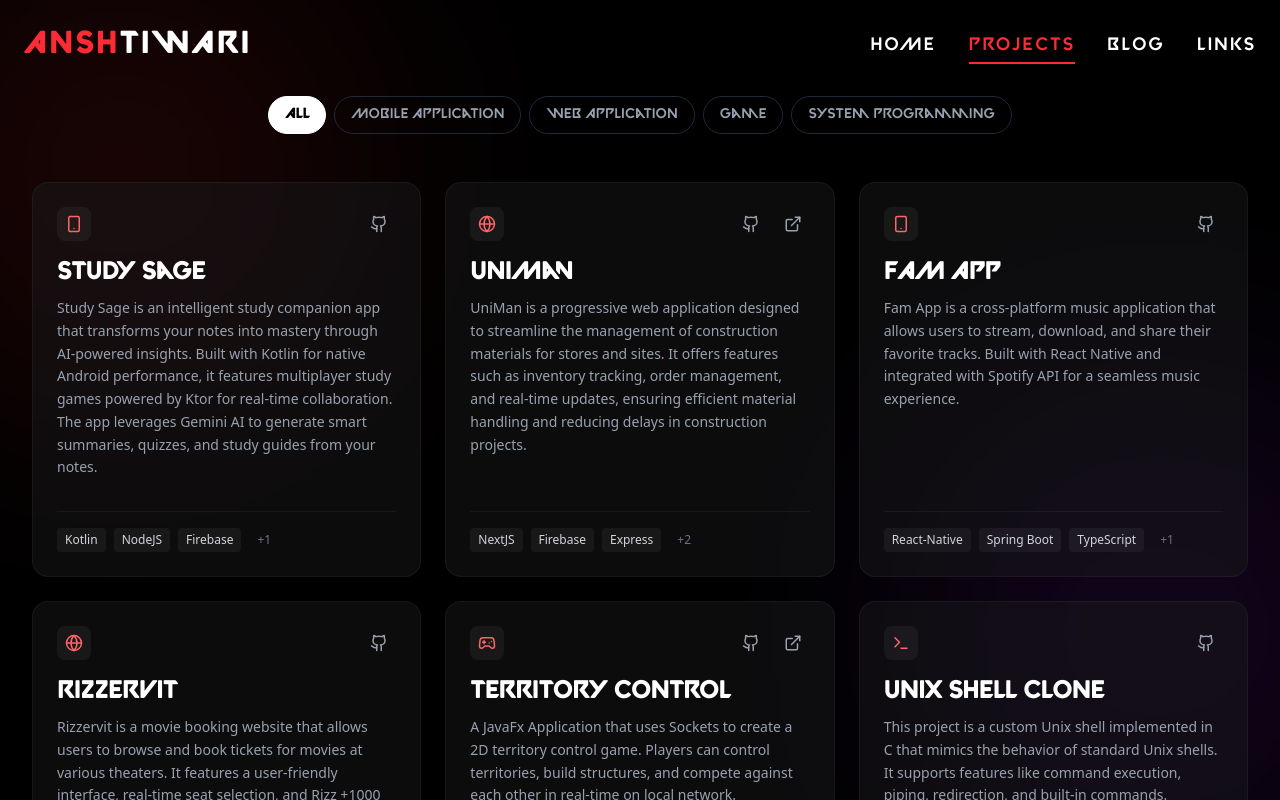
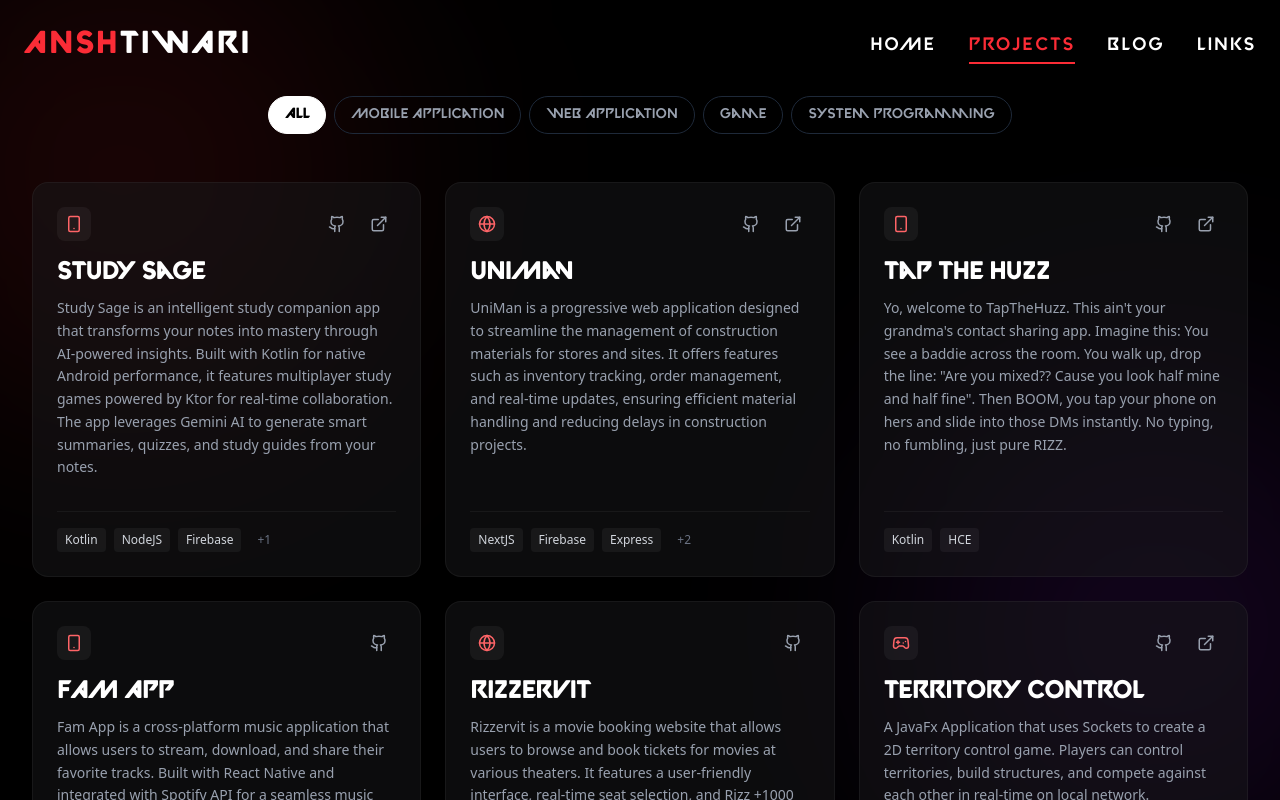
Before and after one commit to CandyRagi/portfolio, a Next.js app: page /Projects in a window 1280 px wide. Shown: the top 800 px of the page. Built offline with nearby package versions, Linux system fonts and the light colour scheme.

Commit message:
Tap the huzz project added.

```diff
--- a/src/app/Projects/page.tsx
+++ b/src/app/Projects/page.tsx
@@ -32,7 +32,7 @@ const projectsData: Project[] = [
       "Study Sage is an intelligent study companion app that transforms your notes into mastery through AI-powered insights. Built with Kotlin for native Android performance, it features multiplayer study games powered by Ktor for real-time collaboration. The app leverages Gemini AI to generate smart summaries, quizzes, and study guides from your notes.",
     tags: ["Kotlin", "NodeJS", "Firebase", "Ktor"],
     image: "gradient",
-    link: "#",
+    link: "https://studysage.vercel.app/",
     github: "https://github.com/manavbansal1/StudySage.git",
     Readme: "#",
     animation: "tiles",
@@ -55,6 +55,21 @@ const projectsData: Project[] = [
     bgGradient: "from-black via-[#0a0a0a] to-[#1a0005]",
     accentColor: "from-red-700 via-pink-600 to-purple-800",
     category: "Web Application",
+  },
+  {
+    id: 7,
+    title: "Tap The Huzz",
+    subtitle: "NFC Sharing Android App",
+    description: "Yo, welcome to TapTheHuzz. This ain't your grandma's contact sharing app. Imagine this: You see a baddie across the room. You walk up, drop the line: \"Are you mixed?? Cause you look half mine and half fine\". Then BOOM, you tap your phone on hers and slide into those DMs instantly. No typing, no fumbling, just pure RIZZ. ",
+    tags: ["Kotlin", "HCE"],
+    image: "gradient",
+    link: "https://candyragi.github.io/TapTheHuzz/",
+    github: "https://github.com/CandyRagi/TapTheHuzz",
+    Readme: "https://github.com/CandyRagi/TapTheHuzz/blob/main/README.md",
+    animation: "flipPulse",
+    bgGradient: "from-indigo-950 via-purple-900 to-black",
+    accentColor: "from-indigo-400 via-purple-500 to-pink-600",
+    category: "Mobile Application",
   },
   {
     id: 5,
@@ -116,7 +131,8 @@ const projectsData: Project[] = [
     bgGradient: "from-indigo-950 via-purple-900 to-black",
     accentColor: "from-indigo-400 via-purple-500 to-pink-600",
     category: "System Programming",
-  },
+  }
+
 ];
 
 const CategoryIcon = ({ category }: { category: string }) => {
```
